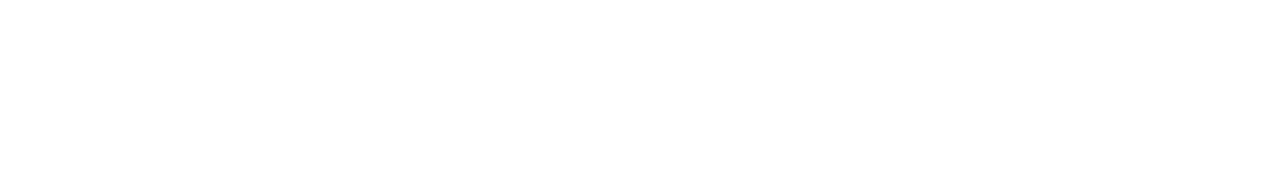
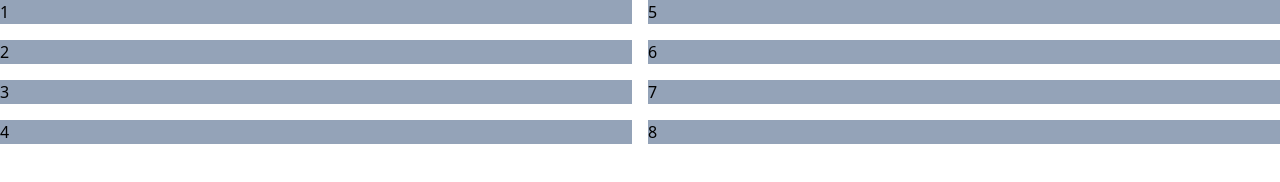
Before and after one commit to MuhammadAmmarAtique/Learning-TailwindCss, a website: page dist/index.html in a window 1280 px wide. Drawn offline with nearby package versions, Linux system fonts and the light colour scheme.

Commit message:
Learned more about grid in tailwind css

```diff
--- a/dist/index.html
+++ b/dist/index.html
@@ -9,13 +9,23 @@
 
     <!--Play CDN -->
     <script src="https://cdn.tailwindcss.com"></script>
-
- </head>
-<body>
+  </head>
+  <body>
 
 
+    <div class="grid  grid-rows-4 grid-flow-col gap-4">
+
+      <div class="bg-slate-400 ">1</div>
+      <div class="bg-slate-400 ">2</div>
+      <div class="bg-slate-400 ">3</div>
+      <div class="bg-slate-400 ">4</div>
+      <div class="bg-slate-400 ">5</div>
+      <div class="bg-slate-400 ">6</div>
+      <div class="bg-slate-400 ">7</div>
+      <div class="bg-slate-400 ">8</div>
 
 
+    </div>
 
 
 
```
